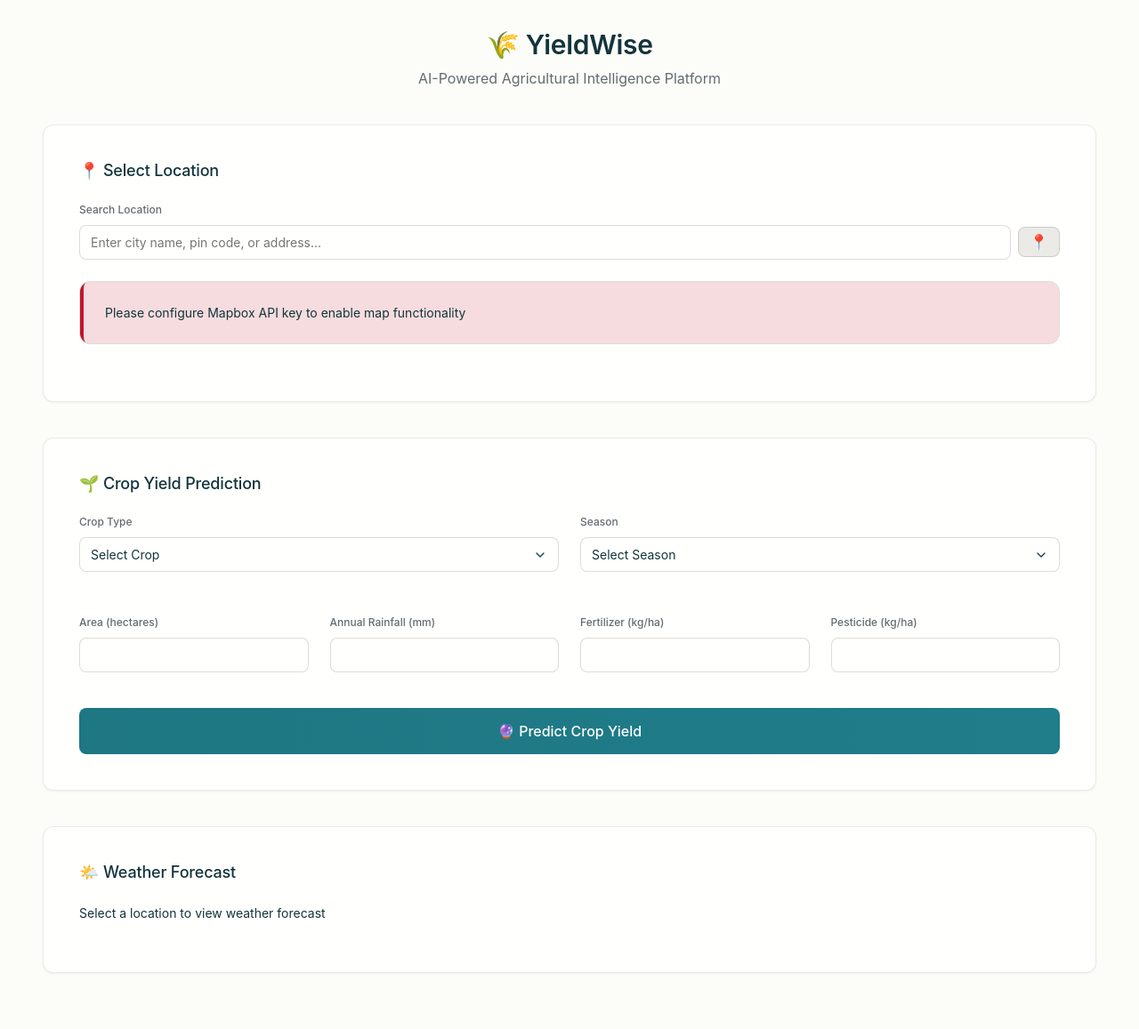
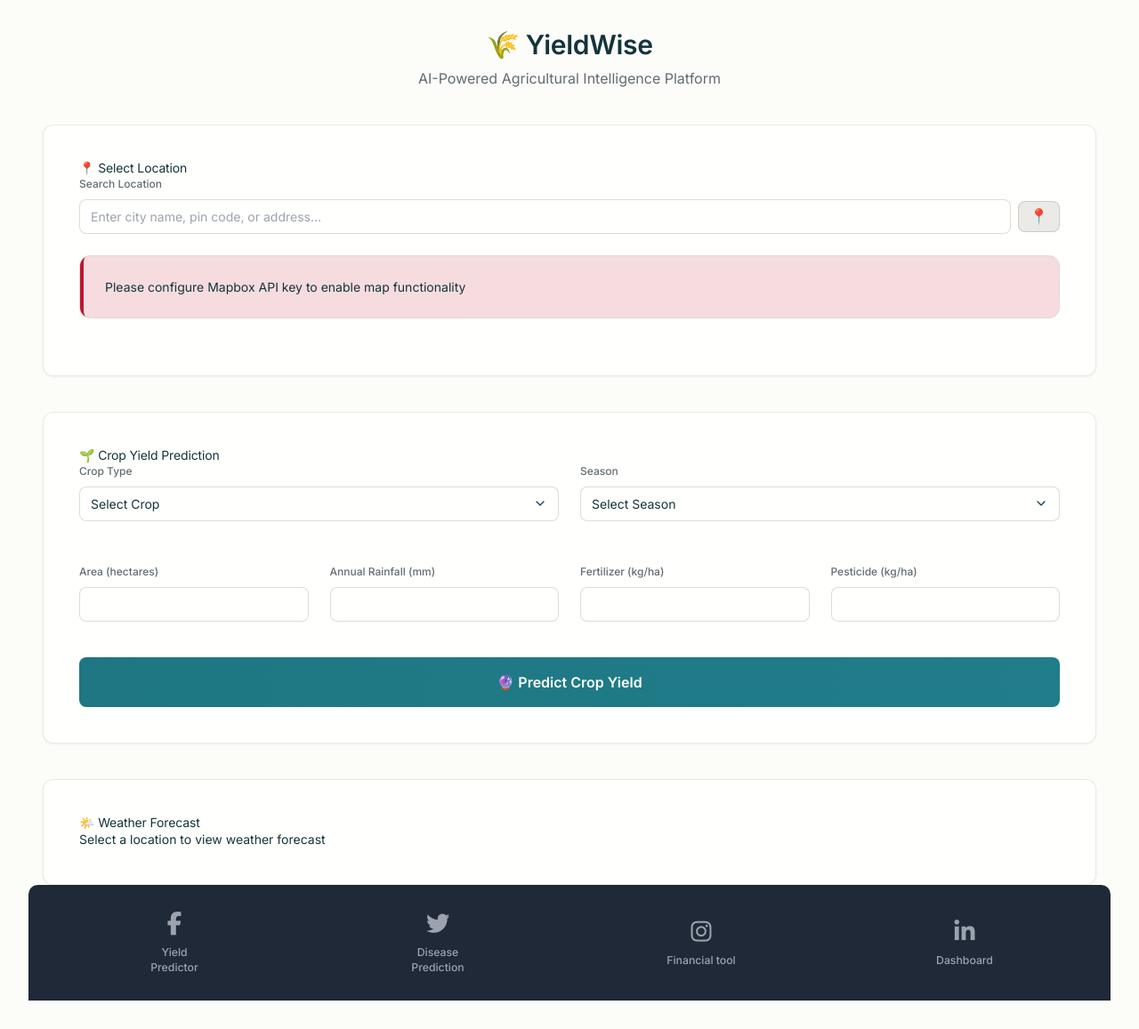
Before and after one commit to atharvsp6/YieldWise, a Flask app: template templates/index.html in a window 1280 px wide. Shown: the whole page at 89% size. Before the commit the page ends 1094 px from the top, so only its background shows below. Run offline with Flask 3, Linux system fonts and the light colour scheme; the template is opened without the code that fills it, so the values that code supplies are empty; some libraries are stand-ins or nearby versions; some web fonts are replaced.

Commit message:
Update index.html

```diff
--- a/templates/index.html
+++ b/templates/index.html
@@ -9,6 +9,11 @@
     <script src="https://api.mapbox.com/mapbox-gl-js/v3.4.0/mapbox-gl.js"></script>
 
     <link rel="stylesheet" href="{{ url_for('static', filename='style.css') }}">
+    <script src="https://cdn.tailwindcss.com"></script>
+    <!-- Font Awesome for icons -->
+    <link rel="stylesheet" href="https://cdnjs.cloudflare.com/ajax/libs/font-awesome/6.5.1/css/all.min.css">
+    <link href="https://fonts.googleapis.com/css2?family=Inter:wght@400;500;600;700&display=swap" rel="stylesheet">
+
 </head>
 <body>
     <div class="container">
@@ -136,6 +141,39 @@
             </div>
         </div>
     </div>
+
+    <footer class="bg-gray-800 text-white py-8 px-4 rounded-t-xl">
+        <div class="container mx-auto">
+            <div class="flex flex-wrap justify-around items-center gap-8">
+
+                <!-- Link 1: Replace href, icon class, and text -->
+                <a href="https://yieldwise-a1rq.onrender.com/" target="_blank" rel="noopener noreferrer" class="flex flex-col items-center w-24 text-center text-gray-400 hover:text-white transition-colors duration-300 ease-in-out">
+                    <i class="fab fa-facebook-f text-3xl mb-2"></i>
+                    <span class="text-sm font-medium">Yield Predictor</span>
+                </a>
+
+                <!-- Link 2: Replace href, icon class, and text -->
+                <a href="https://yieldwise-a1rq.onrender.com/Disease" target="_blank" rel="noopener noreferrer" class="flex flex-col items-center w-24 text-center text-gray-400 hover:text-white transition-colors duration-300 ease-in-out">
+                    <i class="fab fa-twitter text-3xl mb-2"></i>
+                    <span class="text-sm font-medium">Disease Prediction</span>
+                </a>
+
+                <!-- Link 3: Replace href, icon class, and text -->
+                <a href="https://yieldwise-a1rq.onrender.com/FinancialTool" target="_blank" rel="noopener noreferrer" class="flex flex-col items-center w-24 text-center text-gray-400 hover:text-white transition-colors duration-300 ease-in-out">
+                    <i class="fab fa-instagram text-3xl mb-2"></i>
+                    <span class="text-sm font-medium">Financial tool</span>
+                </a>
+
+                <!-- Link 4: Replace href, icon class, and text -->
+                <a href="https://yieldwise-a1rq.onrender.com/Dashboard" target="_blank" rel="noopener noreferrer" class="flex flex-col items-center w-24 text-center text-gray-400 hover:text-white transition-colors duration-300 ease-in-out">
+                    <i class="fab fa-linkedin-in text-3xl mb-2"></i>
+                    <span class="text-sm font-medium">Dashboard</span>
+                </a>
+
+            </div>
+
+        </div>
+    </footer>
 
     <script>
         // Configuration
```
